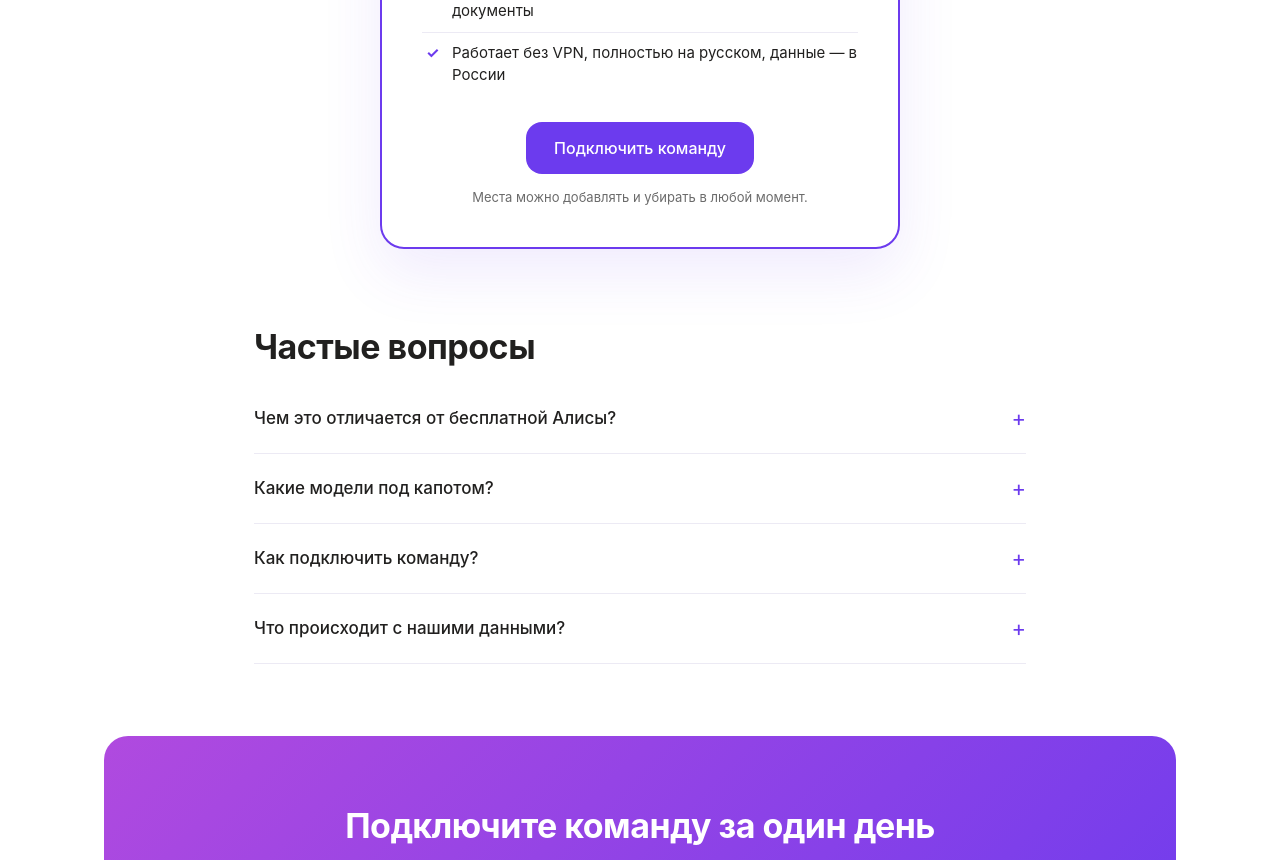
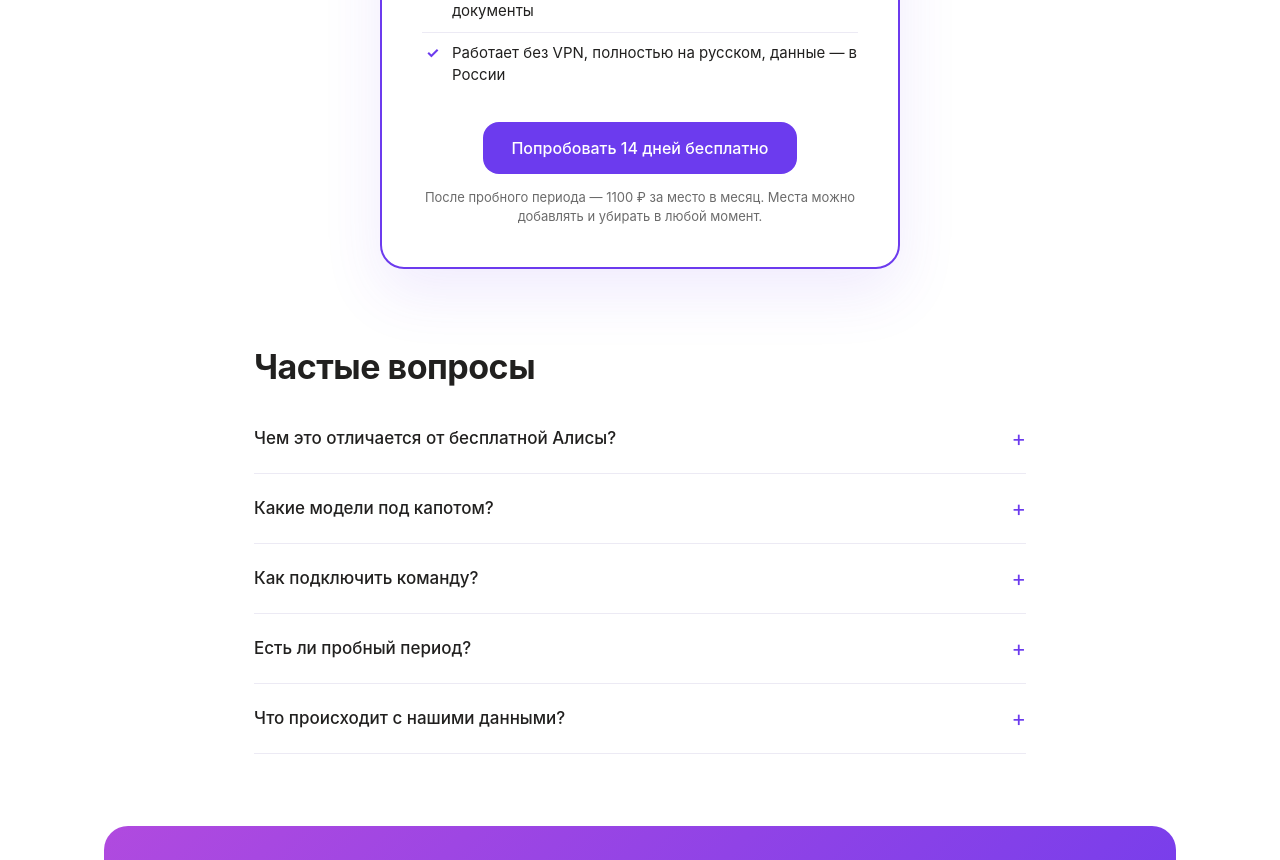
Before and after one commit to katyachetv/alisab2b, a plain HTML site: page index.html in a window 1280 px wide. Shown: the part 3662-4522 px from the top of the page. Drawn offline with Linux system fonts and the light colour scheme; a web font is replaced by a local one.

Commit message:
Update index.html

```diff
--- a/index.html
+++ b/index.html
@@ -243,8 +243,8 @@
         <li>Оплата в рублях с расчётного счёта, закрывающие документы</li>
         <li>Работает без VPN, полностью на русском, данные — в России</li>
       </ul>
-      <a class="btn btn-primary" href="#">Подключить команду</a>
-      <p class="price-note">Места можно добавлять и убирать в любой момент.</p>
+      <a class="btn btn-primary" href="#">Попробовать 14 дней бесплатно</a>
+      <p class="price-note">После пробного периода — 1100 ₽ за место в месяц. Места можно добавлять и убирать в любой момент.</p>
     </div>
   </div>
 </section>
@@ -256,6 +256,7 @@
     <details><summary>Чем это отличается от бесплатной Алисы?</summary><p>Бесплатная Алиса — личный помощник. Подписка для бизнеса добавляет пространство организации: общие проекты и память команды, ИИ-агентов, коннекторы к рабочим сервисам, админ-панель с правами доступа и гарантию, что данные компании не используются для обучения модели.</p></details>
     <details><summary>Какие модели под капотом?</summary><p>Последние поколения нейросетей Яндекса. Модели обновляются автоматически — вам не нужно следить за версиями и что-то перенастраивать.</p></details>
     <details><summary>Как подключить команду?</summary><p>Регистрация занимает несколько минут: создаёте пространство организации, приглашаете сотрудников по ссылке, назначаете права. Разработчики не нужны — всё настраивается из админ-панели.</p></details>
+    <details><summary>Есть ли пробный период?</summary><p>Да, 14 дней бесплатно. После — 1100 ₽ за место в месяц, отмена подписки в любой момент.</p></details>
     <details><summary>Что происходит с нашими данными?</summary><p>Данные компании хранятся и обрабатываются в России и не используются для обучения моделей. Доступы разграничиваются по сотрудникам и проектам, действия видны в админ-панели.</p></details>
   </div>
 </section>
```
